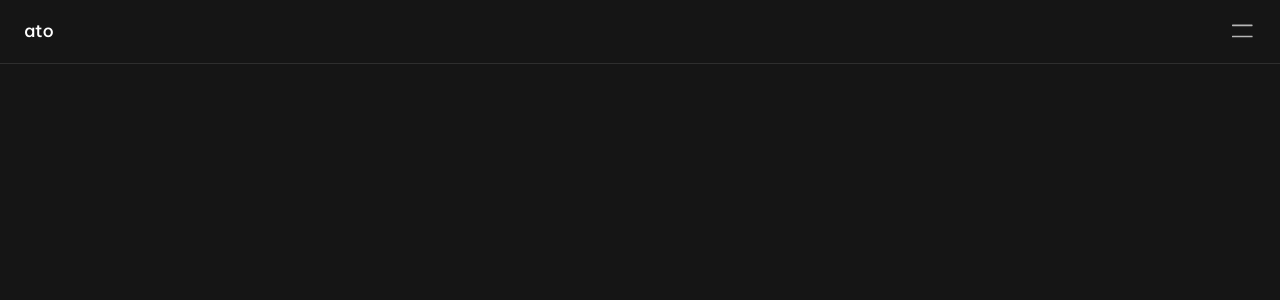
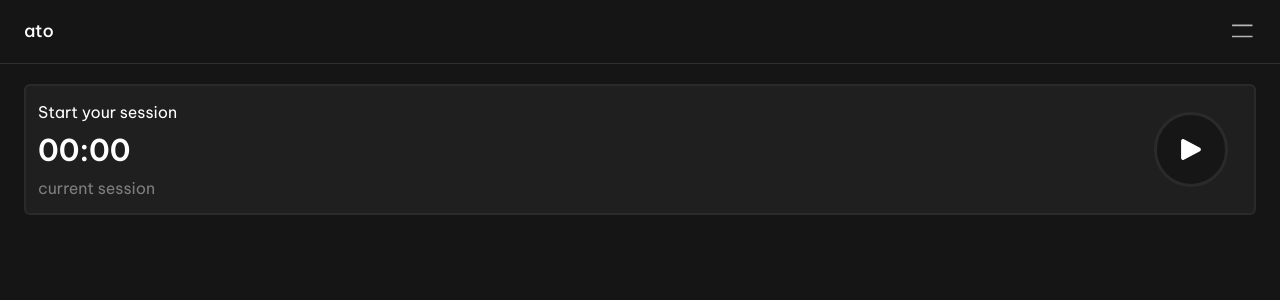
Before and after one commit to Stefan1400/ato, a React (Vite) app in the folder client/: page / in a window 1280 px wide. Shown: the top 300 px of the page. Built offline with nearby package versions, Linux system fonts and the light colour scheme; a web font is replaced by a local one.

Commit message:
feat(session-timer): add basic session timer UI

```diff
--- a/client/src/app/router.tsx
+++ b/client/src/app/router.tsx
@@ -1,7 +1,7 @@
 import { Routes, Route } from "react-router-dom";
 import RegisterPage from "../features/auth/RegisterPage";
 import LoginPage from "../features/auth/LoginPage";
-import HomePage from "../pages/Homepage";
+import HomePage from "../pages/HomePage";
 
 export function AppRouter() {
    return (
--- /dev/null
+++ b/client/src/features/tracker/SessionTimer.tsx
@@ -0,0 +1,21 @@
+function SessionTimer() {
+  return (
+    <div className='w-full h-auto bg-[#1F1F1F] rouned-2xl border-2 border-[#2A2A2A] text-white flex flex-row justify-between items-center p-3 rounded-md'>
+      <div className='flex flex-col items-start justify-between gap-2'>
+         <h2 className="font-normal">Start your session</h2>
+         <span className="text-3xl font-semibold">00:00</span>
+         <h3 className="font-normal text-[#7E7E7E]">current session</h3>
+      </div>
+
+      <button className="p-3.5">
+         <div className='p-6 bg-[#161616] rounded-full border-3 border-[#2A2A2A]'>
+            <svg width="20" height="21" viewBox="0 0 17 18" fill="none" xmlns="http://www.w3.org/2000/svg">
+               <path d="M2.41923 0.197138C1.9125 -0.076068 1.29952 -0.0640149 0.800961 0.225262C0.302404 0.514539 0 1.04086 0 1.60736V16.3926C0 16.9591 0.30649 17.4855 0.800961 17.7747C1.29543 18.064 1.9125 18.0761 2.41923 17.8029L16.15 10.4102C16.6731 10.129 17 9.58659 17 9C17 8.41341 16.6731 7.87102 16.15 7.58977L2.41923 0.197138Z" fill="white"/>
+            </svg>
+         </div>
+      </button>
+    </div>
+  )
+}
+
+export default SessionTimer;
--- a/client/src/pages/HomePage.tsx
+++ b/client/src/pages/HomePage.tsx
@@ -1,11 +1,11 @@
-import React from 'react'
+import SessionTimer from '../features/tracker/SessionTimer';
 
 function HomePage() {
   return (
-    <div className='w-screen h-screen bg-[#151515]'>
-
+    <div className='w-screen h-screen bg-[#151515] flex flex-col items-center px-6 pt-21'>
+      <SessionTimer />
     </div>
-  )
-}
+  );
+};
 
 export default HomePage;
```
